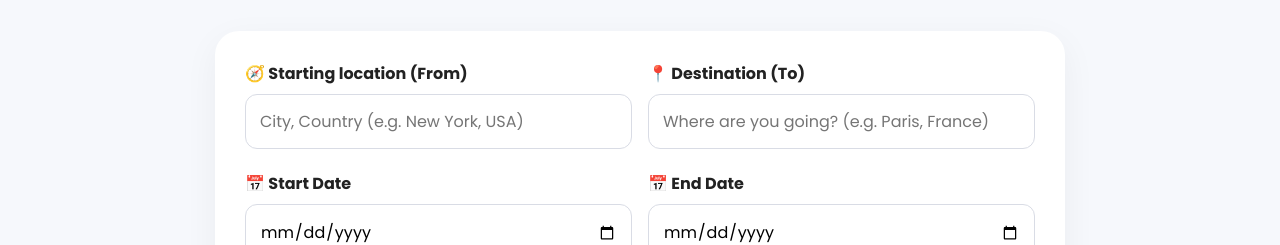
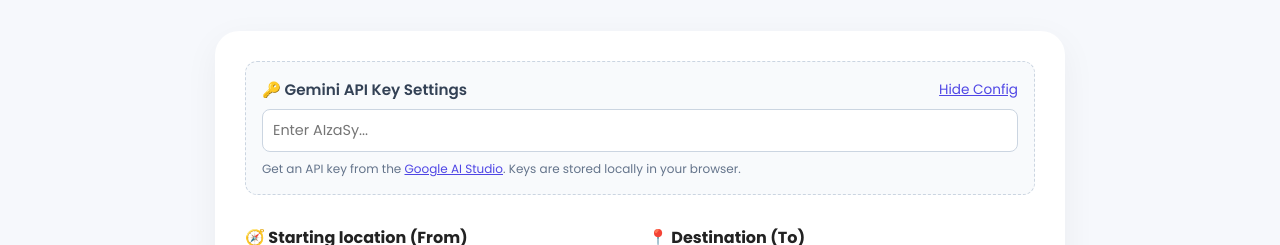
Before and after one commit to hasiniambati/AI-Travel-Planner, a React (Vite) app in the folder frontend/: page /planner in a window 1280 px wide. Shown: the part 293-538 px from the top of the page. Built offline with nearby package versions, Linux system fonts and the light colour scheme; no server answers.

Commit message:
fix: add UI settings to configure Gemini API Key and remove invalid placeholder keys

```diff
--- a/frontend/src/components/TripForm.jsx
+++ b/frontend/src/components/TripForm.jsx
@@ -1,5 +1,5 @@
 import { useState } from "react";
-import { generateTripWithGemini } from "../services/geminiService";
+import { generateTripWithGemini, saveGeminiApiKey } from "../services/geminiService";
 import "./TripForm.css";
 
 function TripForm({ onTripGenerated }) {
@@ -19,6 +19,14 @@
 
   const [loading, setLoading] = useState(false);
   const [error, setError] = useState("");
+  const [apiKey, setApiKey] = useState(localStorage.getItem("gemini_api_key") || "");
+  const [showKeyConfig, setShowKeyConfig] = useState(!localStorage.getItem("gemini_api_key"));
+
+  const handleApiKeyChange = (e) => {
+    const val = e.target.value;
+    setApiKey(val);
+    saveGeminiApiKey(val);
+  };
 
   const handleChange = (e) => {
     const { name, value } = e.target;
@@ -147,6 +155,42 @@
             ⚠️ {error}
           </div>
         )}
+
+        <div className="trip-form-key-section">
+          <h4 style={{ margin: "0 0 8px 0", fontSize: "0.95rem", color: "#334155", display: "flex", justifyContent: "space-between", alignItems: "center" }}>
+            <span style={{ fontWeight: 600 }}>🔑 Gemini API Key Settings</span>
+            <button
+              type="button"
+              style={{ background: "none", border: "none", color: "#4f46e5", cursor: "pointer", fontSize: "0.85rem", textDecoration: "underline" }}
+              onClick={() => setShowKeyConfig(!showKeyConfig)}
+            >
+              {showKeyConfig ? "Hide Config" : "Show Config"}
+            </button>
+          </h4>
+          {showKeyConfig && (
+            <div>
+              <input
+                type="password"
+                placeholder="Enter AIzaSy..."
+                value={apiKey}
+                onChange={handleApiKeyChange}
+                style={{
+                  fontFamily: "inherit",
+                  padding: "10px",
+                  fontSize: "0.9rem",
+                  border: "1px solid #cbd5e1",
+                  borderRadius: "8px",
+                  width: "100%",
+                  boxSizing: "border-box",
+                  marginBottom: "8px"
+                }}
+              />
+              <p className="hint" style={{ fontSize: "0.75rem", color: "#64748b", margin: "4px 0 0 0" }}>
+                Get an API key from the <a href="https://aistudio.google.com/" target="_blank" rel="noopener noreferrer" style={{ color: "#4f46e5", textDecoration: "underline" }}>Google AI Studio</a>. Keys are stored locally in your browser.
+              </p>
+            </div>
+          )}
+        </div>
 
         {/* Origin & Destination Row */}
         <div className="grid-2-col">
--- a/frontend/src/services/geminiService.js
+++ b/frontend/src/services/geminiService.js
@@ -69,12 +69,16 @@
 };
 
 export const getGeminiApiKey = () => {
-  return import.meta.env.VITE_GEMINI_API_KEY || localStorage.getItem("gemini_api_key") || "AQ.Ab8RN6ITVEDWdYMC6si6rubDRp9i8PYBGMzlbrl5hYM3Cq5Zjw";
+  const key = import.meta.env.VITE_GEMINI_API_KEY || localStorage.getItem("gemini_api_key") || "";
+  if (key && (key.startsWith("AQ.Ab8RN") || key.includes("YOUR_API_KEY") || key === "placeholder")) {
+    return "";
+  }
+  return key;
 };
 
 export const saveGeminiApiKey = (key) => {
-  if (key) {
-    localStorage.setItem("gemini_api_key", key);
+  if (key && key.trim()) {
+    localStorage.setItem("gemini_api_key", key.trim());
   } else {
     localStorage.removeItem("gemini_api_key");
   }
```
Also changed, not shown: 1 other file (tests, documents, lock files or other folders).
